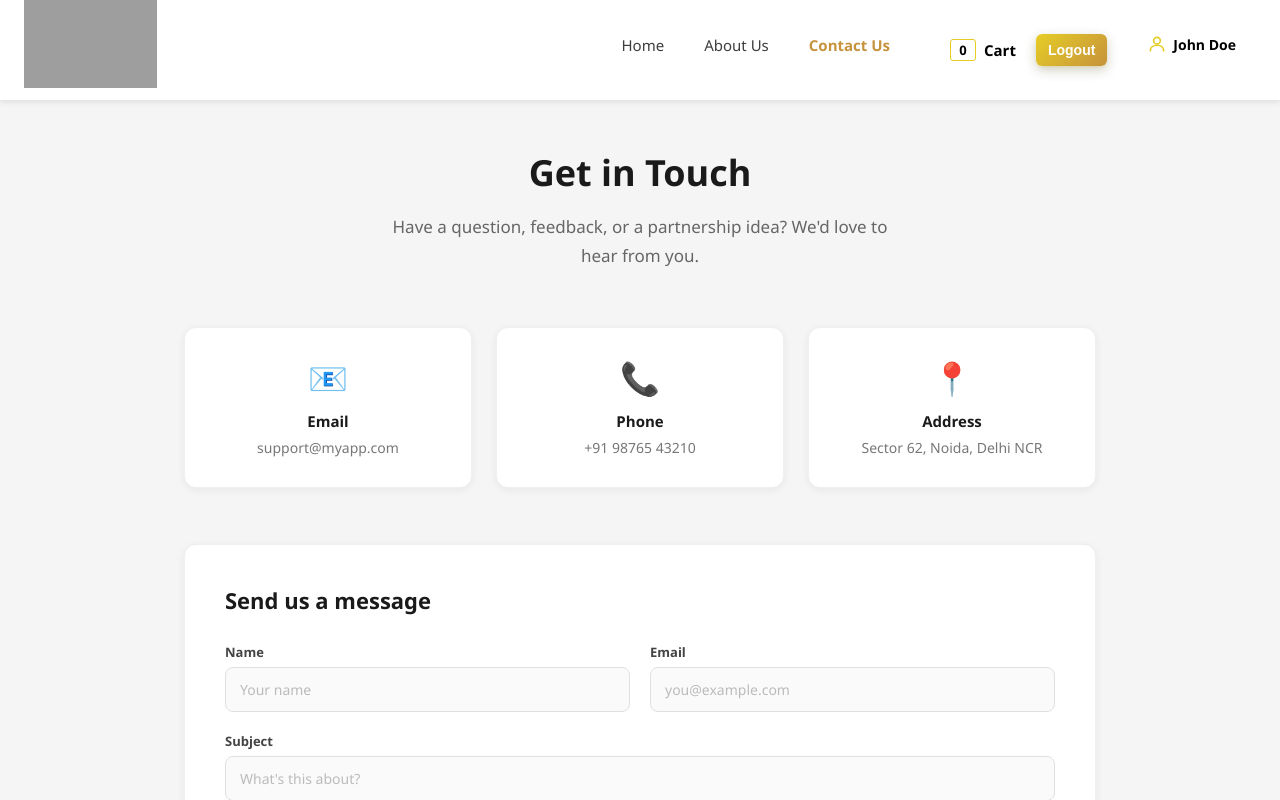
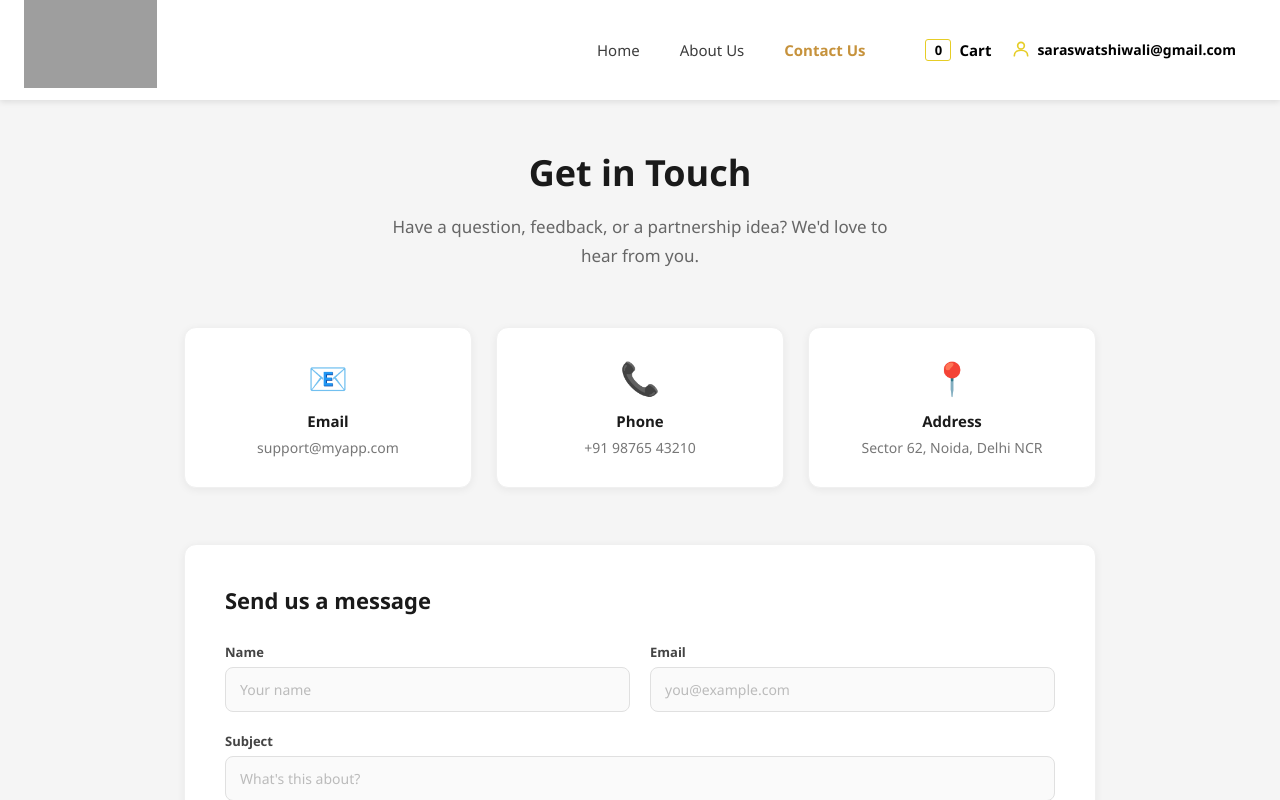
Before and after one commit to shiwali-saraswat-dev/food-delivery-app-react, a React (Vite) app: page /food-delivery-app-react/contact in a window 1280 px wide. Both pictures are taken after a click on the button "Login". Shown: the top 800 px of the page. Built offline with nearby package versions, Linux system fonts and the light colour scheme; grey boxes are pictures that could not be loaded.

Commit message:
feat: dispaly loggedin user in header

```diff
--- a/src/components/Header.jsx
+++ b/src/components/Header.jsx
@@ -1,18 +1,20 @@
-import { useState, useEffect } from "react";
+import { useState, useEffect, useContext } from "react";
 import { LOGO_URL } from "../utils/constants.js"; // Import the app logo URL from the centralized constants file
 
 // NavLink — like <Link> but adds "active" class automatically when its route matches the current URL
 import { NavLink } from "react-router";
 import { OfflineBadge } from "./OfflineIndicator";
+import UserContext from "../utils/UserContext.js";
 
 const Header = () => {
-    // Tracks the current label of the auth button.
-    // "Login" = user is logged out, "Logout" = user is logged in.
-    // (In a real app this should be driven by actual auth state,
-    // not just a button label — see note below.)
-    const [btnNameReact, setBtnNameReact] = useState("Login");
+    // One boolean decides everything: false = Login button, true = username + dropdown.
+    // (Later, move this into Context/Redux so other components can read it too.)
+    const [isLoggedIn, setIsLoggedIn] = useState(false);
 
     const [isUserMenuOpen, setIsUserMenuOpen] = useState(false);
+
+    // LoggedIn User
+    const userInfo = useContext(UserContext);
 
     // Only listens for Escape while the menu is actually open.
     // (This uses useEffect, not useRef — if you haven't covered
@@ -28,6 +30,19 @@ const Header = () => {
         document.addEventListener("keydown", closeOnEscape);
         return () => document.removeEventListener("keydown", closeOnEscape);
     }, [isUserMenuOpen]);
+
+    // Login: hide the Login button, show the username
+    const handleLogin = () => {
+        // TODO: replace with a real login call (API, token, context update)
+        setIsLoggedIn(true);
+    };
+
+    // Logout: hide the username dropdown, show the Login button
+    const handleLogout = () => {
+        // TODO: replace with a real logout call (clear token, context update)
+        setIsUserMenuOpen(false);   // IMPORTANT: close the menu too, or it reopens on next login
+        setIsLoggedIn(false);
+    };
 
     return (
         <div className="header">
@@ -49,20 +64,17 @@ const Header = () => {
                         <span>Cart</span>
                     </div>
 
+                    {/* Logged OUT -> show the Login button */}
+                    {!isLoggedIn && (
                         <li>
-                        <button
-                            className="login-new"
-                            onClick={() => {
-                                // TODO: this only changes the label — it doesn't perform real
-                                // authentication. Wire this up to your actual login/logout
-                                // logic (API call, context/store update, redirect, etc.) before shipping.
-                                setBtnNameReact((prev) => (prev === "Login" ? "Logout" : "Login"));
-                            }}
-                        >
-                            {btnNameReact}
+                            <button className="login-new" onClick={handleLogin}>
+                                Login
                             </button>
                         </li>
+                    )}
 
+                    {/* Logged IN -> show username with dropdown */}
+                    {isLoggedIn && (
                         <li className="user-menu">
                             <button
                                 className="user-trigger"
@@ -72,19 +84,18 @@ const Header = () => {
                             >
                                 <svg width="20" height="20" viewBox="0 0 24 24" fill="none"
                                     strokeWidth="2" strokeLinecap="round" strokeLinejoin="round"
-                                style={{ stroke: "#e6cd26" }}   // ← inline style wins over external stylesheet rules
+                                    style={{ stroke: "#e6cd26" }}
                                 >
                                     <circle cx="12" cy="8" r="4" />
                                     <path d="M4 20c0-4 3.6-6.5 8-6.5s8 2.5 8 6.5" />
                                 </svg>
-                            <span className="user-name">John Doe</span>
+                                {/* Plain text now: no extra onClick here, the button already toggles the menu */}
+                                <span className="user-name">{ userInfo.user.email }</span>
                             </button>
 
                             {isUserMenuOpen && (
                                 <>
-                                {/* Invisible full-screen layer. Clicking anywhere
-                                    that isn't the button or the menu itself hits
-                                    this and closes the dropdown — no ref needed. */}
+                                    {/* Invisible full-screen layer: clicking outside closes the menu */}
                                     <div
                                         className="dropdown-backdrop"
                                         onClick={() => setIsUserMenuOpen(false)}
@@ -93,17 +104,24 @@ const Header = () => {
                                         <div className="arrow-outer" />
                                         <div className="arrow-inner" />
                                         <a href="#" className="dropdown-item" role="menuitem">Profile</a>
-                                        <a href="#" className="dropdown-item" role="menuitem">orders</a>
-                                        <a href="#" className="dropdown-item" role="menuitem">Logout</a>
+                                        <a href="#" className="dropdown-item" role="menuitem">Orders</a>
+                                        <a href="#" className="dropdown-item" role="menuitem"
+                                            onClick={(e) => {
+                                                e.preventDefault();   // stop "#" from jumping to the page top
+                                                handleLogout();
+                                            }}
+                                        >
+                                            Logout
+                                        </a>
                                     </div>
                                 </>
                             )}
                         </li>
+                    )}
                 </ul>
             </div>
-
         </div>
-    )
+    );
 };
 
 export default Header; // Default export so Header can be imported without curly braces
--- /dev/null
+++ b/src/utils/UserContext.js
@@ -0,0 +1,20 @@
+import { createContext } from "react";
+
+const UserContext = createContext({
+    user: {
+        id: 1,
+        name: "Shiwali Saraswat",
+        email: "saraswatshiwali@gmail.com",
+        phone: "+91 9999999999",
+        address: {
+            line1: "123, Demo Street",
+            city: "Faridabad",
+            state: "Haryana",
+            pincode: "121001",
+        },
+        avatar: "https://i.pravatar.cc/100?img=47",   // placeholder image
+        memberSince: "2019",
+    },
+});
+
+export default UserContext;
```
Lines whose indentation alone changed are shown as unchanged.
